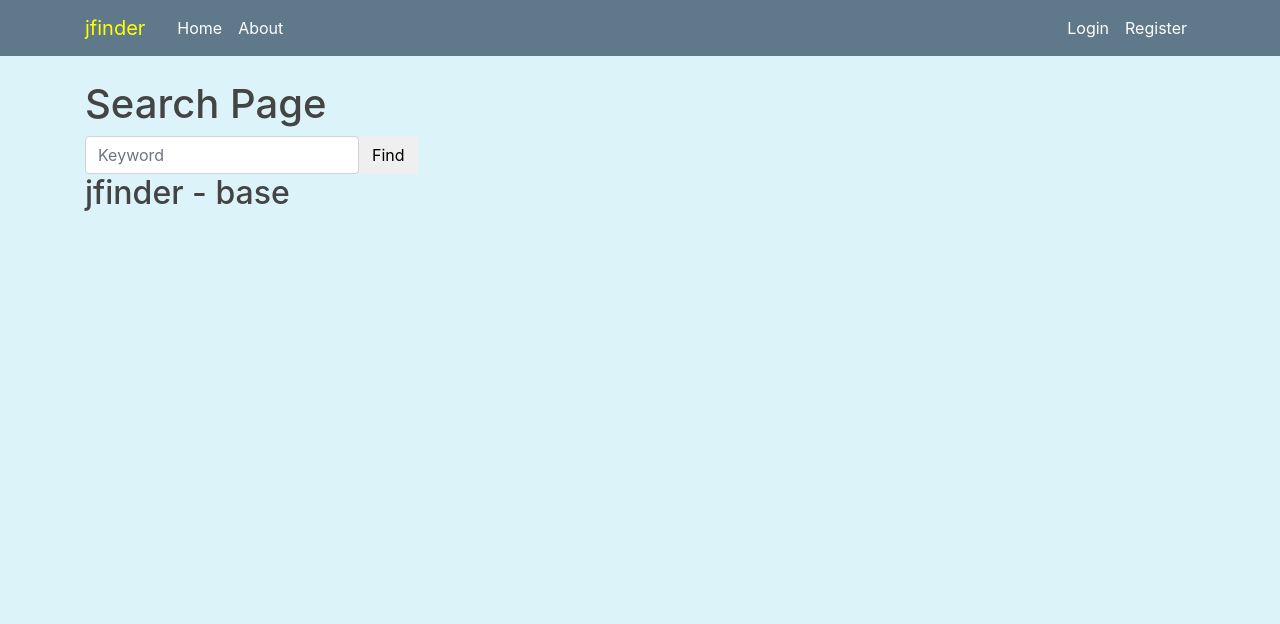
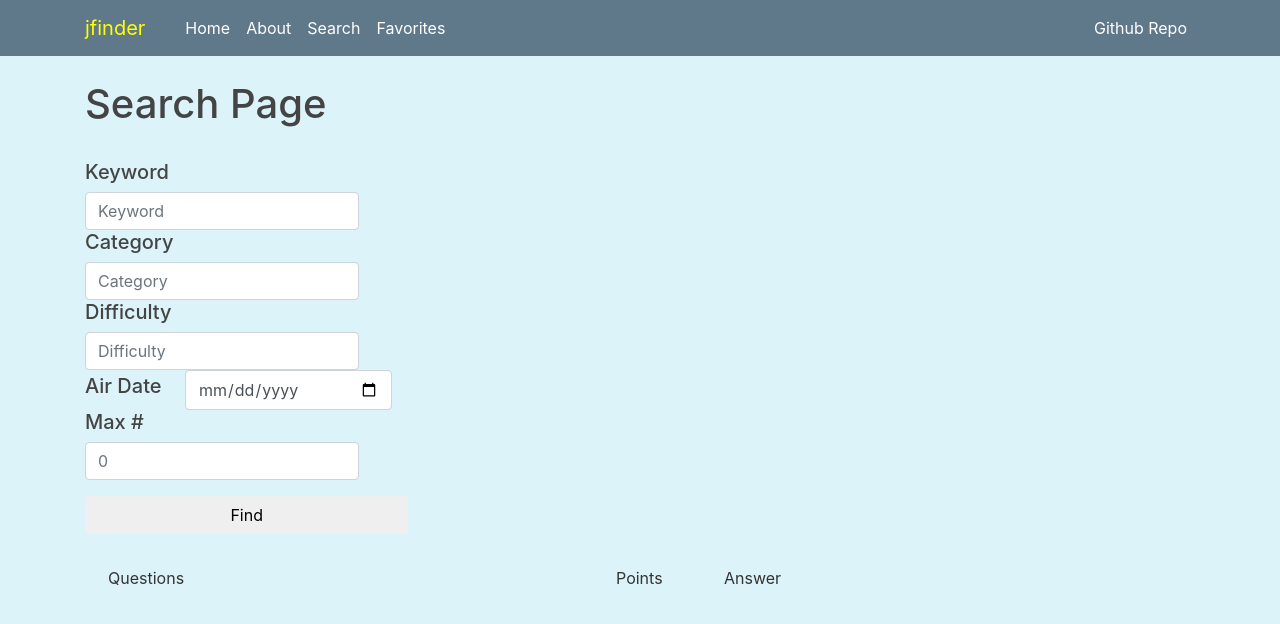
Before and after one commit to azhuang639/jfinder, a Flask app: page /search in a window 1280 px wide. Shown: the top 624 px of the page. Run offline with Flask 2, Linux system fonts and the light colour scheme; some libraries are stand-ins or nearby versions.

Commit message:
search functions added

```diff
--- a/main.py
+++ b/main.py
@@ -1,11 +1,19 @@
+import requests
 from flask import Flask, render_template, url_for, request, redirect
+
 app = Flask(__name__)
+
+def get(url):
+    try:
+        res = requests.get(url)
+        return res.json()
+    except:
+        return False
 
 @app.route("/")
 @app.route("/home")
 def home():
     return render_template('home.html', title='Home')
-
 
 @app.route("/about")
 def about():
@@ -13,10 +21,26 @@
 
 @app.route("/search", methods = ["GET", "POST"])
 def search():
+    Questions = ["Questions"]
+    Points = ["Points"]
+    Answers = ["Answer"]
     keyword = 'base'
+    information = ""
     if request.method == "POST":
         keyword = request.form['keyword']
-    return render_template("search.html", searched = keyword)
+        information = get("http://jservice.io/api/random?count=10")
+        Questions = ["Questions"]
+        Points = ["Points"]
+        Answers = ["Answer"]
+        for index in range(0, len(information)):
+            Questions.append(information[index]["question"])
+            Points.append(information[index]["value"])
+            Answers.append(information[index]["answer"])
+    return render_template("search.html", searched = keyword, questions = Questions, points = Points, answers = Answers, title = 'Search', len = len(Questions))
+
+@app.route("/favorites")
+def favorites():
+    return render_template('favorites.html', title='Favorites')
 
 if __name__ == '__main__':
     app.run(debug=True)
--- a/static/main.css
+++ b/static/main.css
@@ -2,6 +2,17 @@
   background: #dcf3fa;
   color: #333333;
   margin-top: 5rem;
+}
+
+.container {
+  display: grid;
+  grid-template-columns: 500px 100px 200px;
+  grid-gap: .5rem;
+}
+
+.container > .entry {
+  padding: 0.5rem;
+  border-radius: 1rem;
 }
 
 h1, h2, h3, h4, h5, h6 {
@@ -86,3 +97,7 @@
 .account-heading {
   font-size: 2.5rem;
 }
+
+.searchButton {
+  width: 1000px;
+}
--- /dev/null
+++ b/templates/favorites.html
@@ -0,0 +1,4 @@
+{% extends "layout.html" %}
+{% block content %}
+<h1>Favorites Page</h1>
+{% endblock content %}
--- a/templates/layout.html
+++ b/templates/layout.html
@@ -27,11 +27,12 @@
                 <div class="navbar-nav mr-auto">
                     <a class="nav-item nav-link" href="/">Home</a>
                     <a class="nav-item nav-link" href="/about">About</a>
+                    <a class="nav-item nav-link" href="/search">Search</a>
+                    <a class="nav-item nav-link" href="/favorites">Favorites</a>
                 </div>
                 <!-- Navbar Right Side -->
                 <div class="navbar-nav">
-                    <a class="nav-item nav-link" href="/login">Login</a>
-                    <a class="nav-item nav-link" href="/register">Register</a>
+                    <a class="nav-item nav-link" href="https://github.com/azhuang639/jfinder/tree/master">Github Repo</a>
                 </div>
             </div>
         </div>
--- a/templates/search.html
+++ b/templates/search.html
@@ -1,13 +1,34 @@
 {% extends "layout.html" %}
 {% block content %}
 <h1>Search Page</h1>
+<br/>
 <form action = "" class = "form-inline" method = "post">
+    <h5 style = "width: 100px">Keyword</h5>
     <input type = "text" class = "form-control" placeholder= "Keyword" name = "keyword" value = "{{request.form.keyword}}">
-    <input class = "btn btn-default" type = "submit" value = "Find">
+    <h5 style = "width: 100px">Category</h5>
+    <input type = "text" class = "form-control" placeholder= "Category" name = "category" value = "{{request.form.category}}">
+    <h5 style = "width: 100px">Difficulty</h5>
+    <input type = "text" class = "form-control" placeholder= "Difficulty" name = "difficulty" value = "{{request.form.difficulty}}">
+    <h5 style = "width: 100px">Air Date</h5>
+    <input type = "date" class = "form-control" name = "airdate" value = "{{request.form.airdate}}" style = "width: 207px">
+    <h5 style = "width: 100px">Max #</h5>
+    <input type = "number" class = "form-control" placeholder= 0 name = "maxCount" value = "{{request.form.maxCount}}">
+    <p style = "width: 100px"></p>
+    <input class = "btn btn-default searchButton" type = "submit" value = "Find">
 </form>
-{% if searched %}
-<h2>jfinder - {{ searched }}</h2>
-{% else %}
-<h2>jfinder yeet</h2>
-{% endif %}
+<br/>
+
+{%for i in range(0, len)%}
+<div class = "container">
+    <div class = "entry">
+        {{questions[i]}}
+    </div>
+    <div class = "entry">
+        {{points[i]}}
+    </div>
+    <div class = "entry">
+        {{answers[i]}}
+    </div>
+</div>
+{%endfor%}
 {% endblock content %}
```
